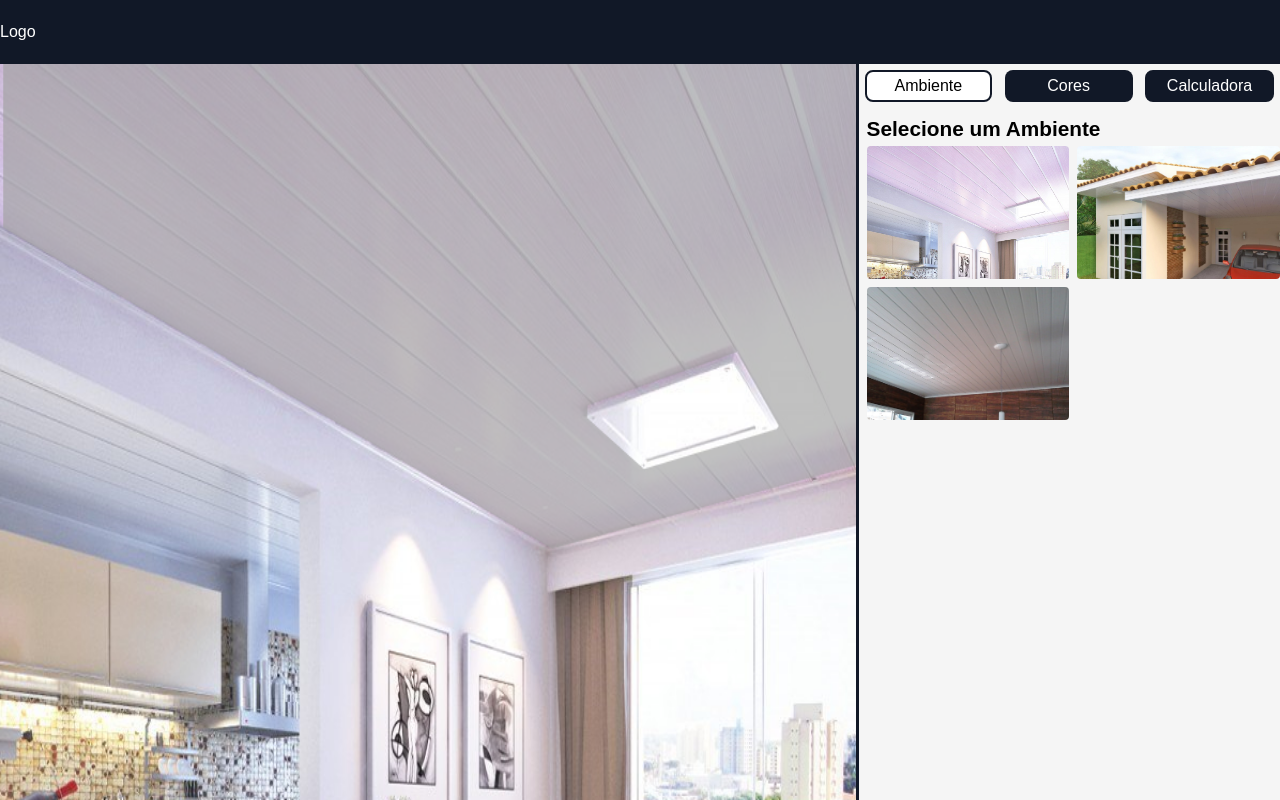
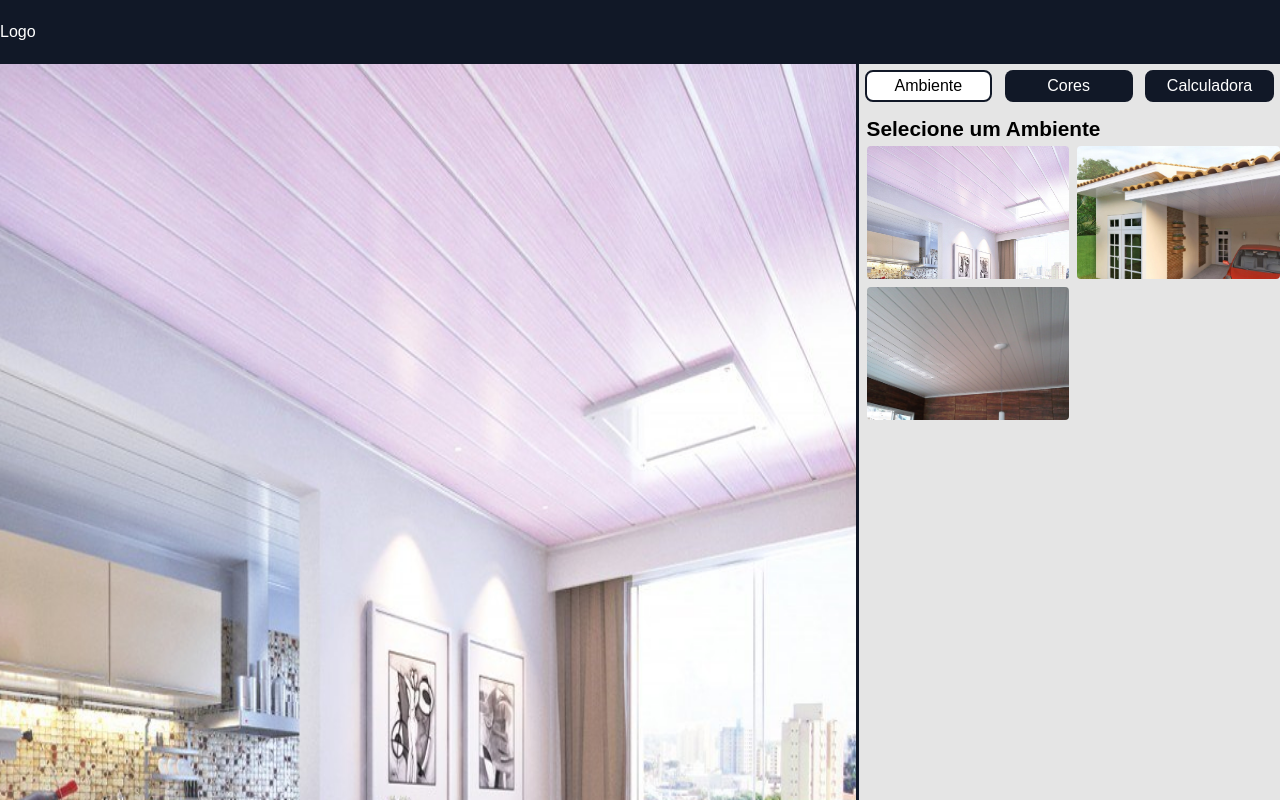
Before and after one commit to adrianoyuji/roof-simulator, a React (Create React App) app: page / in a window 1280 px wide. Built offline with nearby package versions, Linux system fonts and the light colour scheme.

Commit message:
improved color opacity

```diff
--- a/src/App.tsx
+++ b/src/App.tsx
@@ -10,7 +10,7 @@ const useStyles = createUseStyles({
     flexDirection: "column",
     height: ({ windowHeight }: any) => windowHeight || "100vh",
     width: "100vw",
-    backgroundColor: "#f5f5f5",
+    backgroundColor: "#e5e5e5",
     fontFamily: "sans-serif",
     overflowX: "hidden",
     overflowY: "hidden",
--- a/src/components/Canva/index.tsx
+++ b/src/components/Canva/index.tsx
@@ -22,7 +22,7 @@ const useStyles = createUseStyles({
   overlay: ({ backgroundColor }) => ({
     height: "100%",
     width: "100%",
-    opacity: "0.66",
+    opacity: backgroundColor === "#ffffff" ? "0" : "0.5",
     background: backgroundColor || "none",
     position: "absolute",
     display: ({ loadingCanva }: any) => (loadingCanva ? "none" : ""),
@@ -46,6 +46,7 @@ export default function Canva() {
     setLoadingCanva,
   } = useCanva();
   const classes = useStyles({ backgroundColor, windowHeight, loadingCanva });
+  console.log(backgroundColor);
   return (
     <div className={classes.canvaScreen}>
       <img
--- a/src/components/CanvaControls/ColorSelector/index.tsx
+++ b/src/components/CanvaControls/ColorSelector/index.tsx
@@ -33,6 +33,7 @@ const useStyles = createUseStyles({
 export default function ColorSelector() {
   const classes = useStyles();
   const { handleSelectColor, backgroundColor } = useCanva();
+  console.log(backgroundColor);
   return (
     <section className={classes.environmentSelectorContainer}>
       <div className={classes.content}>
@@ -40,7 +41,7 @@ export default function ColorSelector() {
         <div className={classes.buttonContainer}>
           <CirclePicker
             color={backgroundColor}
-            colors={["#a2a2a2", "#727981", "#6a3a2c", "#9b7a5b", "#694737"]}
+            colors={["#ffffff", "#727981", "#6a3a2c", "#9b7a5b", "#694737"]}
             onChange={(color) => handleSelectColor(color.hex)}
           />
         </div>
--- a/src/hooks/canva.tsx
+++ b/src/hooks/canva.tsx
@@ -46,7 +46,7 @@ const initial_enviroment: Environment = {
 export const CanvaProvider: React.FC = ({ children }) => {
   const [loadingCanva, setLoadingCanva] = useState<boolean>(true);
   const [currentIndex, setCurrentIndex] = useState<number>(0);
-  const [backgroundColor, setBackgroundColor] = useState<string>("#a2a2a2");
+  const [backgroundColor, setBackgroundColor] = useState<string>("#ffffff");
   const [selectedEnvironment, setSelectedEnvironment] = useState<Environment>({
     ...initial_enviroment,
   });
```
